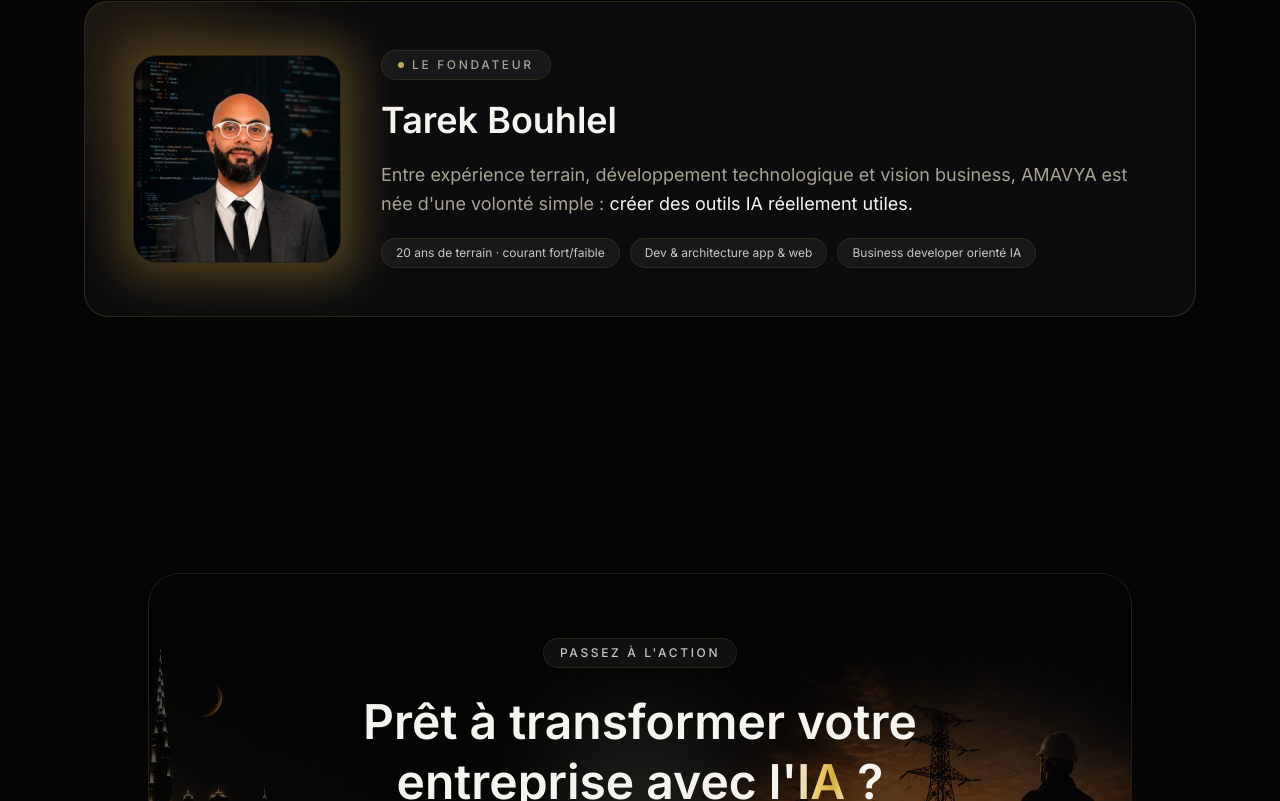
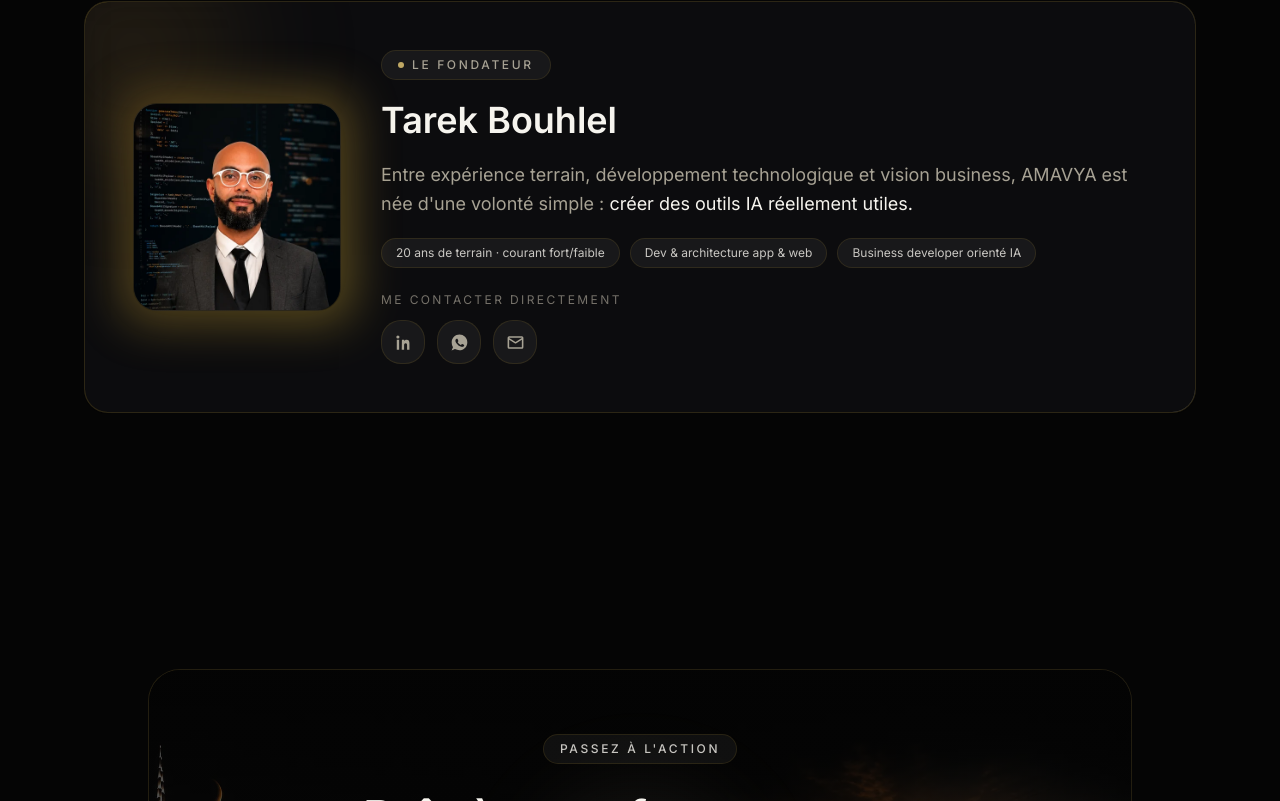
Before and after one commit to bouhleltarek06220-a11y/ARTCOL, a Next.js app in the folder amavya/: page / in a window 1280 px wide. Shown: the part 3391-4192 px from the top of the page. Built offline with nearby package versions, Linux system fonts and the light colour scheme.

Commit message:
feat(amavya): boutons contact direct (LinkedIn/WhatsApp/Mail) section fondateur
Ajoute 3 liens de contact du fondateur : LinkedIn, WhatsApp (+33665687757),
email contact@amavya.cloud.

https://claude.ai/code/session_011ZB887wHk8ZA7STPLqssmn

```diff
--- a/amavya/components/Founder.jsx
+++ b/amavya/components/Founder.jsx
@@ -67,6 +67,47 @@ export default function Founder() {
                   ))}
                 </div>
               </Reveal>
+
+              <Reveal delay={0.2}>
+                <div className="mt-1 flex flex-col gap-3">
+                  <span className="text-xs uppercase tracking-[0.2em] text-muted-soft">
+                    Me contacter directement
+                  </span>
+                  <div className="flex items-center gap-3">
+                    <a
+                      href="https://www.linkedin.com/in/tarek-bouhlel"
+                      target="_blank"
+                      rel="noopener noreferrer"
+                      aria-label="LinkedIn"
+                      className="flex h-11 w-11 items-center justify-center rounded-xl border border-white/10 bg-white/5 text-muted transition-all hover:-translate-y-0.5 hover:border-gold/40 hover:text-paper"
+                    >
+                      <svg width="19" height="19" viewBox="0 0 24 24" fill="currentColor">
+                        <path d="M6.94 5a2 2 0 1 1-4 0 2 2 0 0 1 4 0zM3.5 8.5h3V21h-3zM10 8.5h2.9v1.7h.04c.4-.76 1.4-1.56 2.9-1.56 3.1 0 3.66 2 3.66 4.7V21h-3v-5.2c0-1.24-.02-2.84-1.74-2.84-1.74 0-2 1.36-2 2.76V21h-3z" />
+                      </svg>
+                    </a>
+                    <a
+                      href="https://wa.me/33665687757"
+                      target="_blank"
+                      rel="noopener noreferrer"
+                      aria-label="WhatsApp"
+                      className="flex h-11 w-11 items-center justify-center rounded-xl border border-white/10 bg-white/5 text-muted transition-all hover:-translate-y-0.5 hover:border-gold/40 hover:text-paper"
+                    >
+                      <svg width="19" height="19" viewBox="0 0 24 24" fill="currentColor">
+                        <path d="M12.04 2C6.58 2 2.13 6.45 2.13 11.91c0 2.1.55 4.15 1.6 5.96L2 22l4.25-1.69c1.74.95 3.7 1.45 5.7 1.45h.01c5.46 0 9.91-4.45 9.91-9.91 0-2.65-1.03-5.14-2.9-7.01A9.82 9.82 0 0 0 12.04 2zm5.8 14.13c-.24.68-1.42 1.32-1.96 1.36-.5.05-.97.23-3.27-.68-2.76-1.09-4.51-3.92-4.65-4.1-.14-.18-1.12-1.48-1.12-2.83 0-1.35.71-2.01.96-2.29.24-.27.53-.34.71-.34l.5.01c.16.01.38-.06.59.45.24.58.81 2 .88 2.14.07.14.12.3.02.48-.09.18-.14.3-.27.45l-.41.48c-.14.14-.28.29-.12.57.16.27.71 1.17 1.53 1.9 1.05.94 1.94 1.23 2.21 1.37.27.14.43.12.59-.07.16-.18.68-.79.86-1.06.18-.27.36-.23.61-.14.25.09 1.59.75 1.86.89.27.14.45.2.52.32.07.11.07.66-.17 1.34z" />
+                      </svg>
+                    </a>
+                    <a
+                      href="mailto:contact@amavya.cloud"
+                      aria-label="Email"
+                      className="flex h-11 w-11 items-center justify-center rounded-xl border border-white/10 bg-white/5 text-muted transition-all hover:-translate-y-0.5 hover:border-gold/40 hover:text-paper"
+                    >
+                      <svg width="19" height="19" viewBox="0 0 24 24" fill="currentColor">
+                        <path d="M4 4h16a2 2 0 0 1 2 2v12a2 2 0 0 1-2 2H4a2 2 0 0 1-2-2V6a2 2 0 0 1 2-2zm0 2v.4l8 5 8-5V6H4zm16 2.45-7.47 4.67a1 1 0 0 1-1.06 0L4 8.45V18h16V8.45z" />
+                      </svg>
+                    </a>
+                  </div>
+                </div>
+              </Reveal>
             </div>
           </div>
         </div>
```
